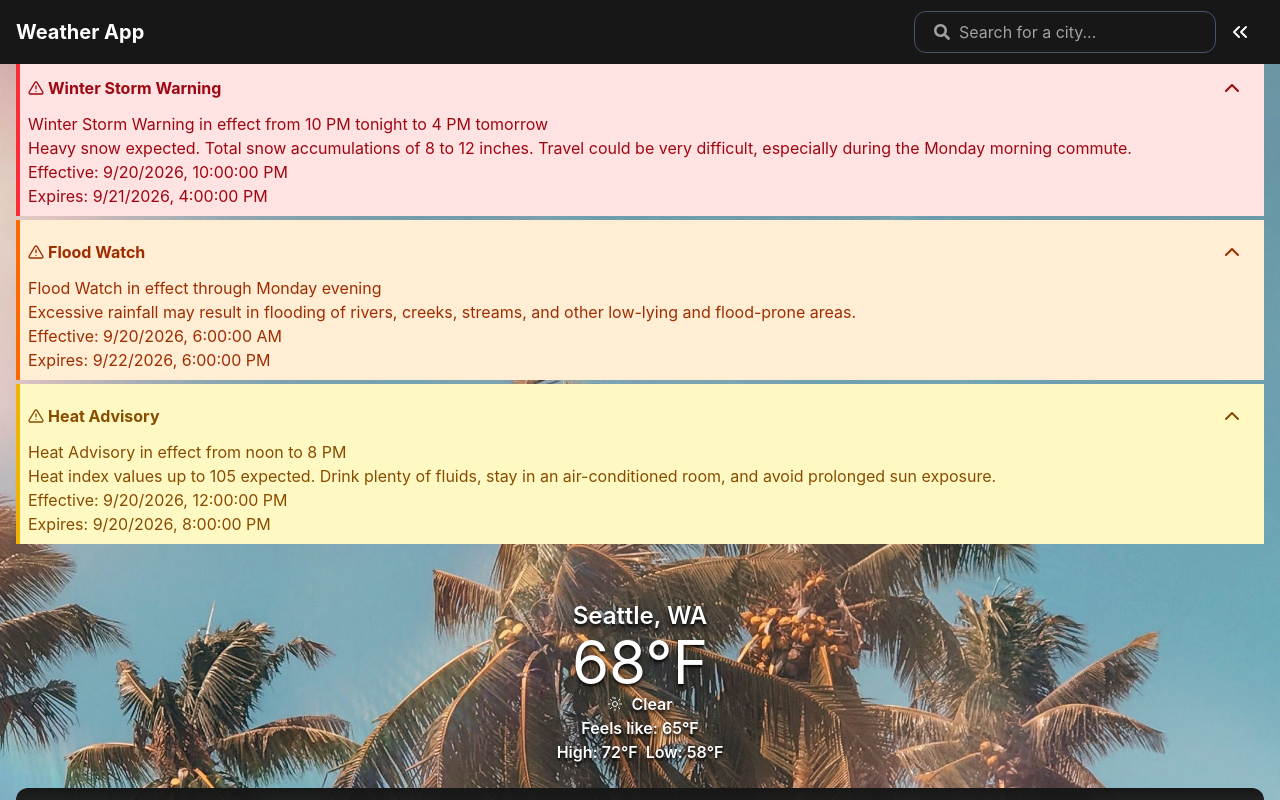
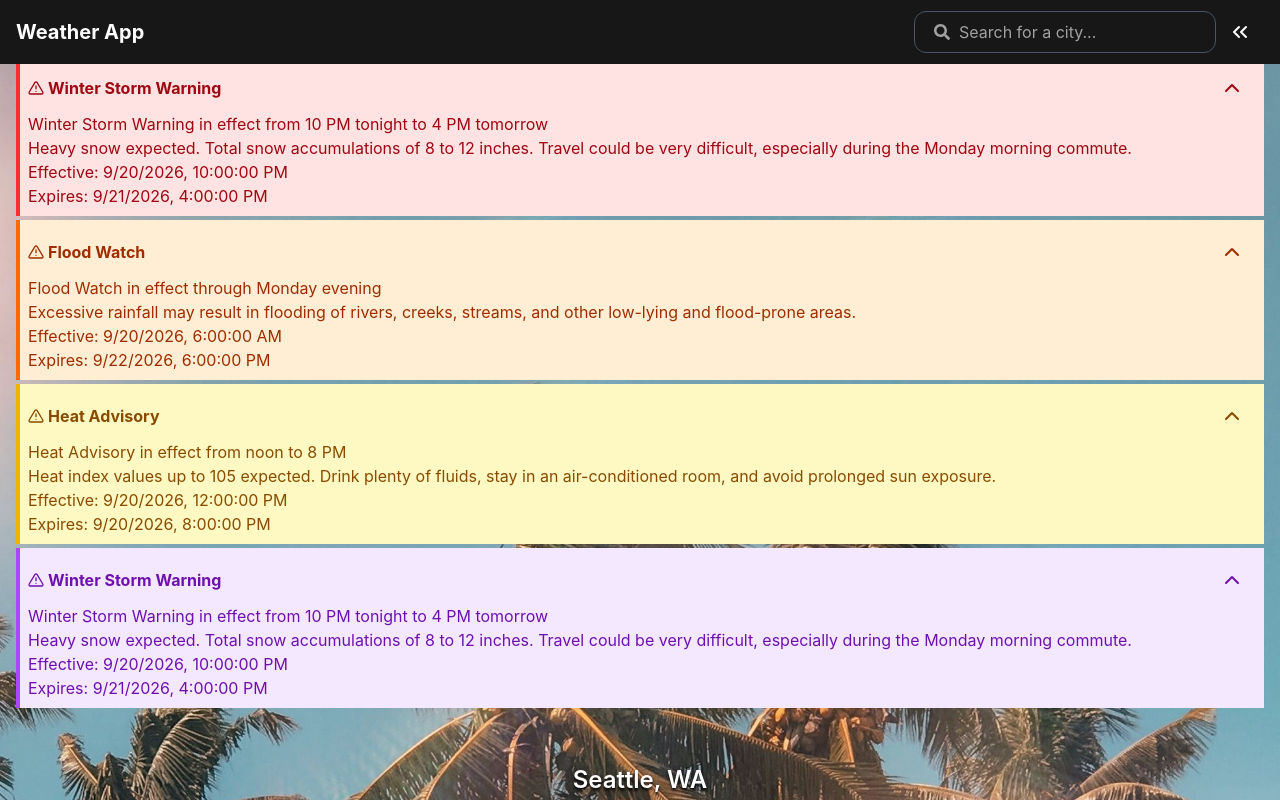
Before and after one commit to courtneytruong/WeatherApp, a React app in the folder frontend/: page / in a window 1280 px wide. Shown: the top 800 px of the page. Built offline with nearby package versions, Linux system fonts and the light colour scheme; the HTML template or start-up script is replaced by a standard one.

Commit message:
Style NWS's Extreme severity in WarningWatchNotification.jsx, added extreme severity alert to placeholder data for testing purposes

```diff
--- a/frontend/src/Components/WarningWatchNotification.jsx
+++ b/frontend/src/Components/WarningWatchNotification.jsx
@@ -7,6 +7,8 @@ import placeholderData from "../Utilities/placeholderData";
 //changes div formatting based on alert severity
 function alertFormattingChange(severity) {
   switch (severity) {
+    case "Extreme":
+      return "bg-purple-100 border-l-4 border-purple-500 text-purple-800 p-2";
     case "Severe":
       return "bg-red-100 border-l-4 border-red-500 text-red-800 p-2";
     case "Moderate":
--- a/frontend/src/Utilities/placeholderData.js
+++ b/frontend/src/Utilities/placeholderData.js
@@ -70,6 +70,16 @@ const placeholderData = {
       effective: "2026-09-20T12:00:00",
       expires: "2026-09-20T20:00:00",
     },
+    {
+      event: "Winter Storm Warning",
+      severity: "Extreme",
+      headline:
+        "Winter Storm Warning in effect from 10 PM tonight to 4 PM tomorrow",
+      description:
+        "Heavy snow expected. Total snow accumulations of 8 to 12 inches. Travel could be very difficult, especially during the Monday morning commute.",
+      effective: "2026-09-20T22:00:00",
+      expires: "2026-09-21T16:00:00",
+    },
   ],
   Humidity: [{ label: "Humidity", value: "89%", dewPoint: "65°" }],
   Precipitation: [{ label: "Precipitation", value: "0.1 in" }],
```
